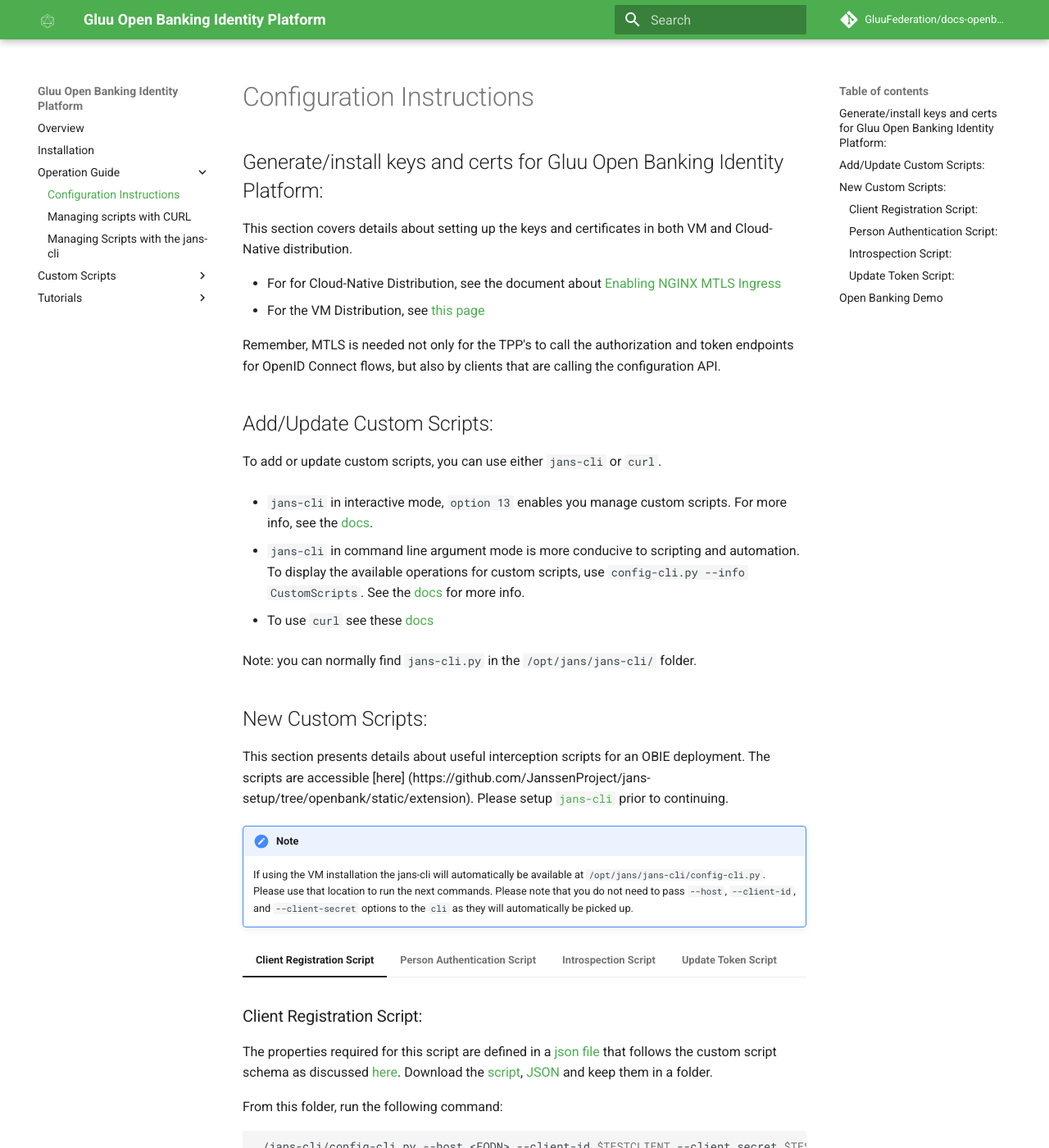
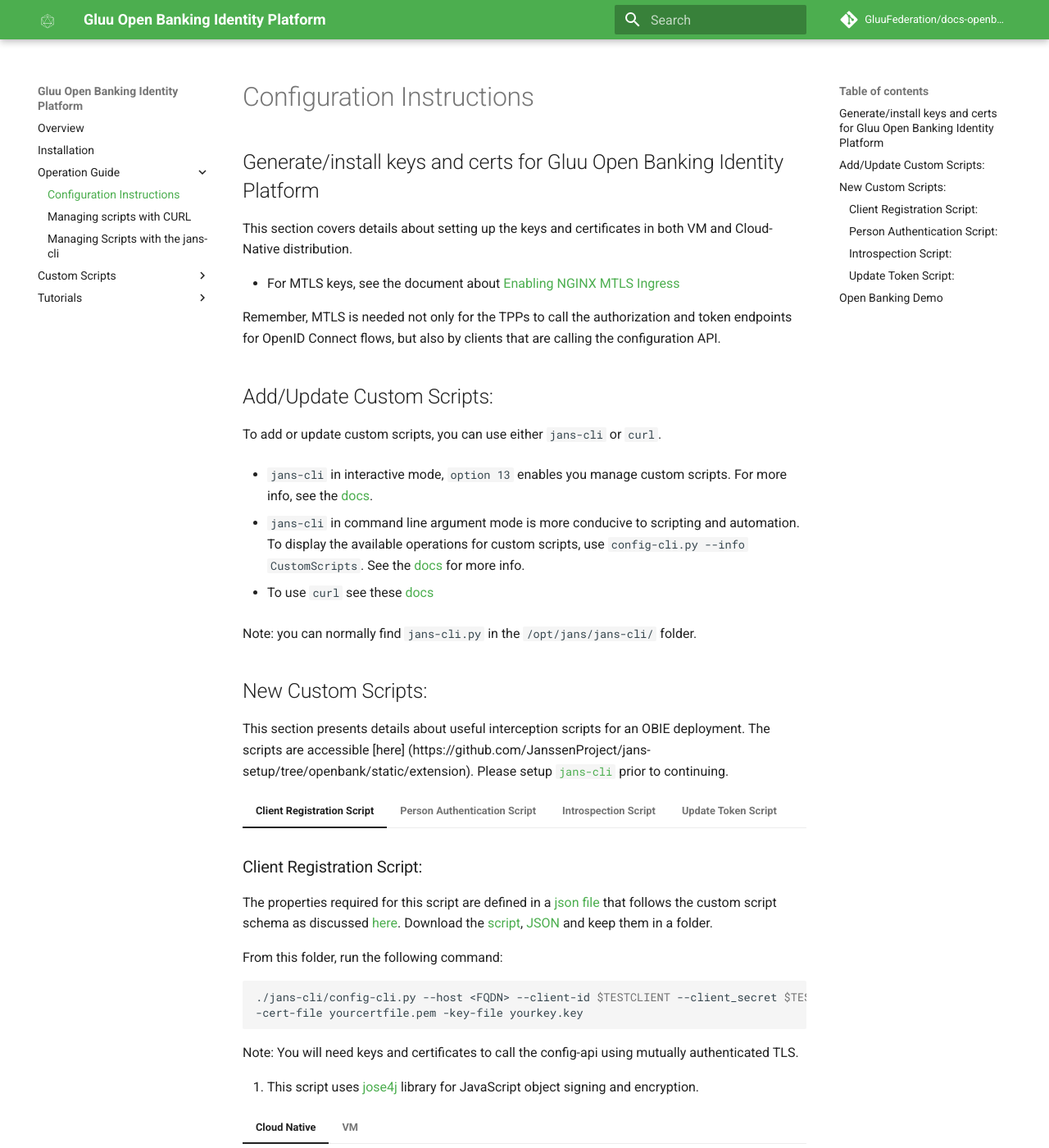
Before and after one commit to GluuFederation/docs-openbanking-prod, an MkDocs documentation site: the page built from docs/source/configuration-instructions.md, in a window 1280 px wide and 1400 px high. Shown: the whole window at 82% size. Built offline with MkDocs 1.6.1 and Material for MkDocs 9.7.7, drawn with Linux system fonts in a browser that asks for light colours; comment, search, counter and statistics services are not loaded; some of the changed text lies outside the part shown.

Commit message:
Removed VM instructions

````diff
--- a/docs/source/configuration-instructions.md
+++ b/docs/source/configuration-instructions.md
@@ -1,11 +1,10 @@
-## Generate/install keys and certs for Gluu Open Banking Identity Platform:
+## Generate/install keys and certs for Gluu Open Banking Identity Platform
 
 This section covers details about setting up the keys and certificates in both VM and Cloud-Native distribution.
 
-* For for Cloud-Native Distribution, see the document about [Enabling NGINX MTLS Ingress](https://gluu.org/docs/openbanking/install-cn/#enabling-mtls-in-ingress-nginx)
-* For the VM Distribution, see [this page](https://gluu.org/docs/openbanking/install-vm/#mtls-configuration)
+* For MTLS keys, see the document about [Enabling NGINX MTLS Ingress](https://gluu.org/docs/openbanking/install-cn/#enabling-mtls-in-ingress-nginx)
 
-Remember, MTLS is needed not only for the TPP's to call the authorization and token endpoints for OpenID Connect flows, but also by clients that are calling the configuration API.
+Remember, MTLS is needed not only for the TPPs to call the authorization and token endpoints for OpenID Connect flows, but also by clients that are calling the configuration API.
 
 ## Add/Update Custom Scripts:
 
@@ -22,9 +21,6 @@ Note: you can normally find `jans-cli.py` in the `/opt/jans/jans-cli/` folder.
 ## New Custom Scripts:
 
 This section presents details about useful interception scripts for an OBIE deployment. The scripts are accessible [here] (https://github.com/JanssenProject/jans-setup/tree/openbank/static/extension). Please setup [`jans-cli`](https://gluu.org/docs/openbanking/jans-cli/#using-jans-cli) prior to continuing.
-
-!!!note
-    If using the VM installation the jans-cli will automatically be available at `/opt/jans/jans-cli/config-cli.py`. Please use that location to run the next commands. Please note that you do not need to pass `--host`, `--client-id`, and `--client-secret` options to the `cli` as they will automatically be picked up.
 
 === "Client Registration Script"
 
@@ -205,7 +201,7 @@ This section presents details about useful interception scripts for an OBIE depl
     ```
 
 !!!note
-    After any changes in the custom scripts remember to restart the jans-auth service to apply them by restarting `kubectl rollout restart deployment gluu-auth-server -n <gluu-namespace>`, or if using the VM installation `systemctl restart jans-auth`.
+    After any changes in the custom scripts remember to restart the jans-auth service to apply them by restarting `kubectl rollout restart deployment gluu-auth-server -n <gluu-namespace>`.
 
 ## Open Banking Demo
 
````
